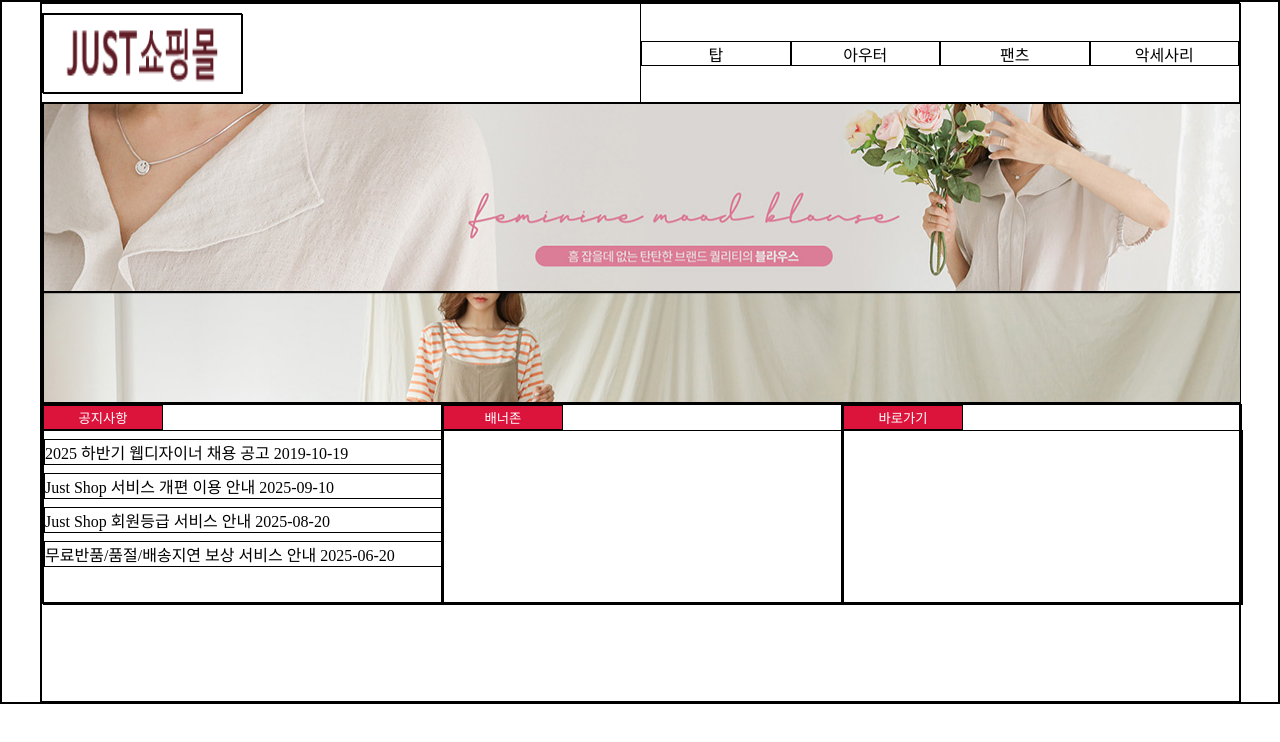
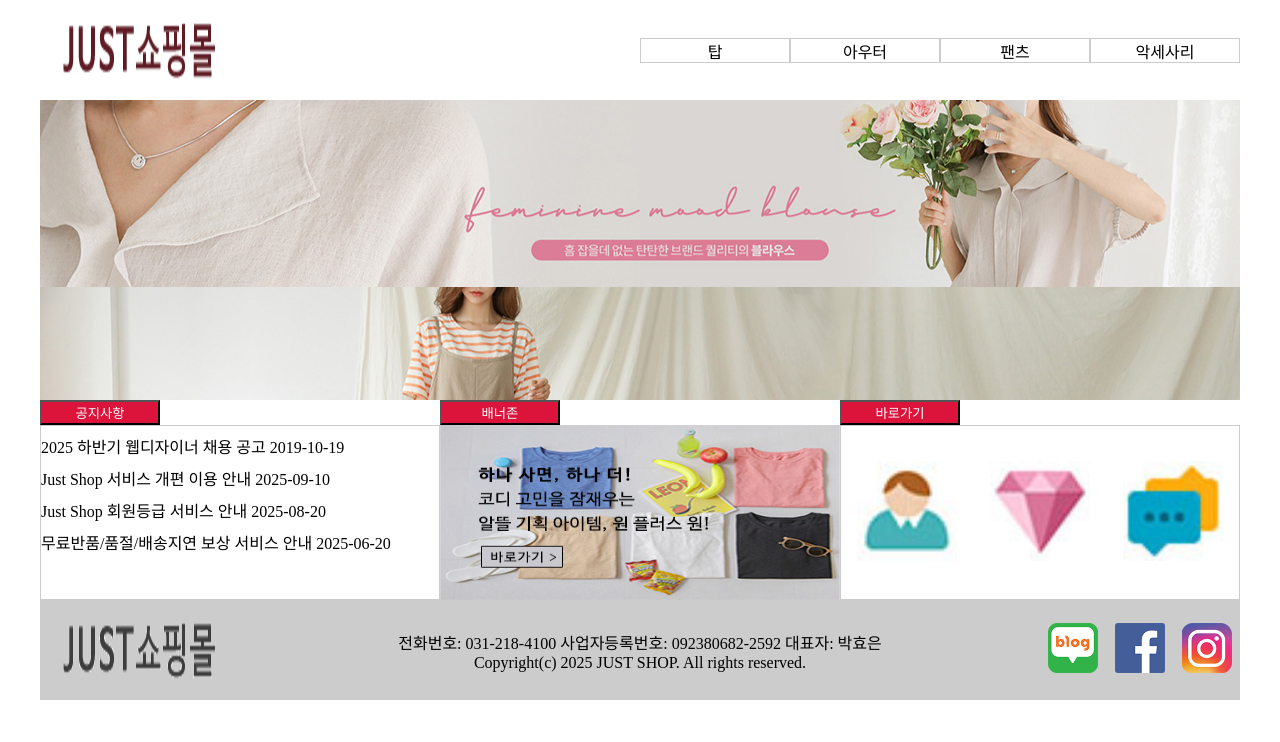
Before and after one commit to PHEOMG/shopping, a plain HTML site: page index.html in a window 1280 px wide. Drawn offline with Linux system fonts and the light colour scheme.

Commit message:
Add files via upload

```diff
--- a/index.html
+++ b/index.html
@@ -38,14 +38,33 @@
             </div>
             <div class="banner">
                 <button>배너존</button>
-                <div class="box2"></div>
+                <div class="box2">
+                    <img src="images/b1.jpg" alt="">
+                </div>
             </div>
             <div class="shortcut">
                 <button>바로가기</button>
-                <div class="box3"></div>
+                <ul class="box3">
+                    <li><img src="images/sub1.jpg" alt=""></li>
+                    <li><img src="images/sub2.jpg" alt=""></li>
+                    <li><img src="images/sub3.jpg" alt=""></li>
+                </ul>
             </div>
         </div>
-        <div class="footer"></div>
+        <div class="footer">
+            <div class="logo2">
+                <img src="images/logo2.png" alt="">
+            </div>
+            <div class="copy">
+                전화번호: 031-218-4100 사업자등록번호: 092380682-2592 대표자: 박효은
+                <br>Copyright(c) 2025 JUST SHOP. All rights reserved.
+            </div>
+            <ul class="sns">
+                <li><img src="images/blog.png" alt=""></li>
+                <li><img src="images/face.png" alt=""></li>
+                <li><img src="images/insta.png" alt=""></li>
+            </ul>
+        </div>
     </div>
 </body>
 
--- a/style.css
+++ b/style.css
@@ -3,7 +3,6 @@
     padding: 0;
     box-sizing: border-box;
     list-style-type: none;
-    border: 1px solid black;
 }
 
 .container {
@@ -43,6 +42,7 @@
     height: 25px;
     text-align: center;
     transition: 0.5s;
+    border: 1px solid #ccc;
 }
 
 .menu li:hover {
@@ -112,6 +112,7 @@
 .box1 {
     width: 400px;
     height: 175px;
+    border: 1px solid #ccc;
 }
 
 .box1 li {
@@ -128,12 +129,59 @@
     height: 175px;
 }
 
+.banner img {
+    width: 400px;
+    height: 175px;
+}
+
 .box3 {
     width: 400px;
     height: 175px;
+    display: flex;
+    justify-content: space-around;
+    align-items: center;
+    border: 1px solid #ccc;
+}
+
+.box3 img {
+    width: 100px;
+    height: 100px;
 }
 
 .footer {
     width: 1200px;
     height: 100px;
+    display: flex;
+    align-items: center;
+    background-color: #ccc;
 }
+
+.logo2 {
+    width: 200px;
+    height: 80px;
+}
+
+.logo2 img {
+    width: 200px;
+    height: 80px;
+}
+
+.copy {
+    width: 800px;
+    height: 100px;
+    text-align: center;
+    padding-top: 30px;
+}
+
+.sns {
+    width: 200px;
+    height: 100px;
+    display: flex;
+    justify-content: space-around;
+    align-items: center;
+}
+
+.sns img {
+    width: 50px;
+    height: 50px;
+}
```
